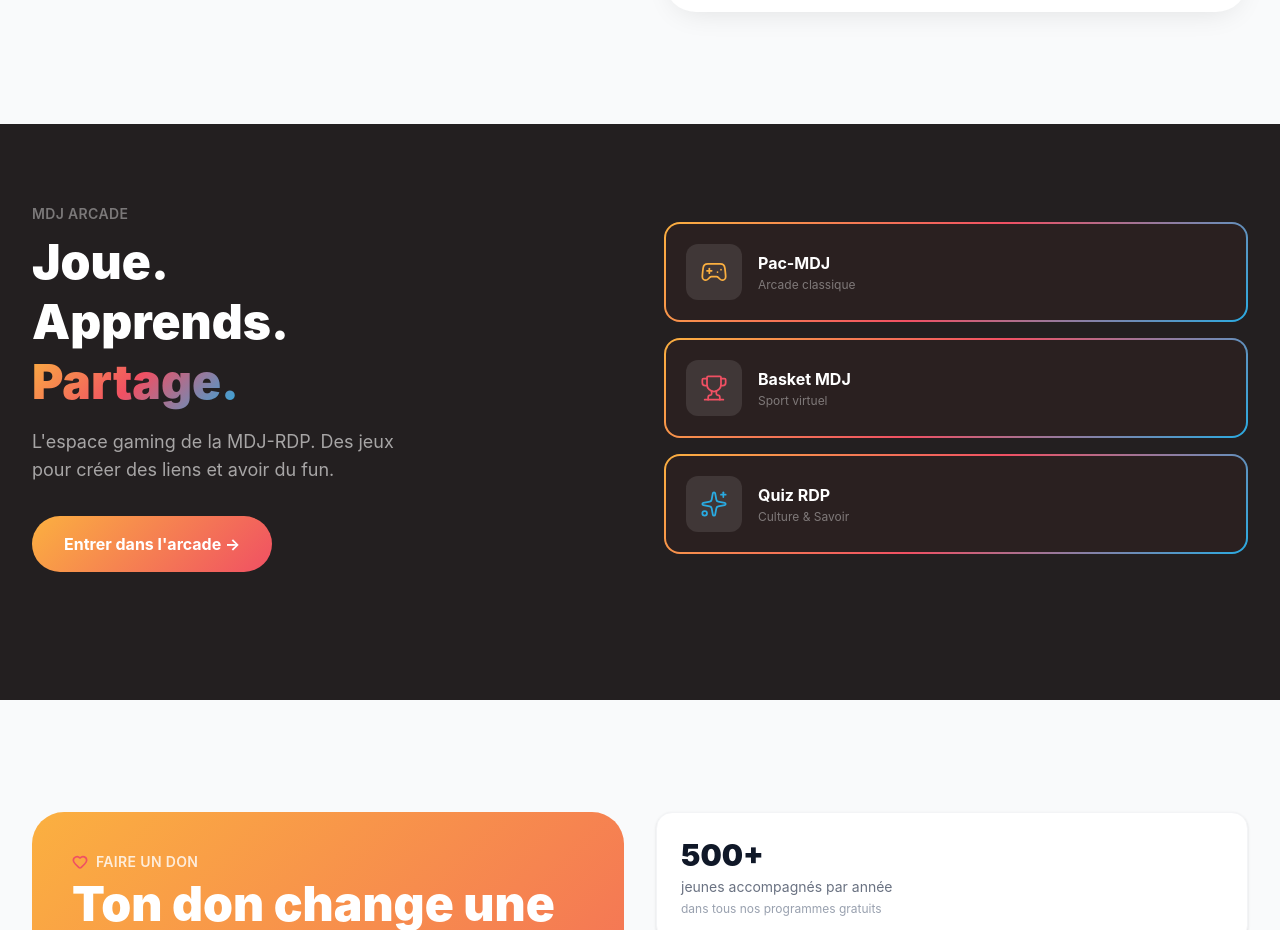
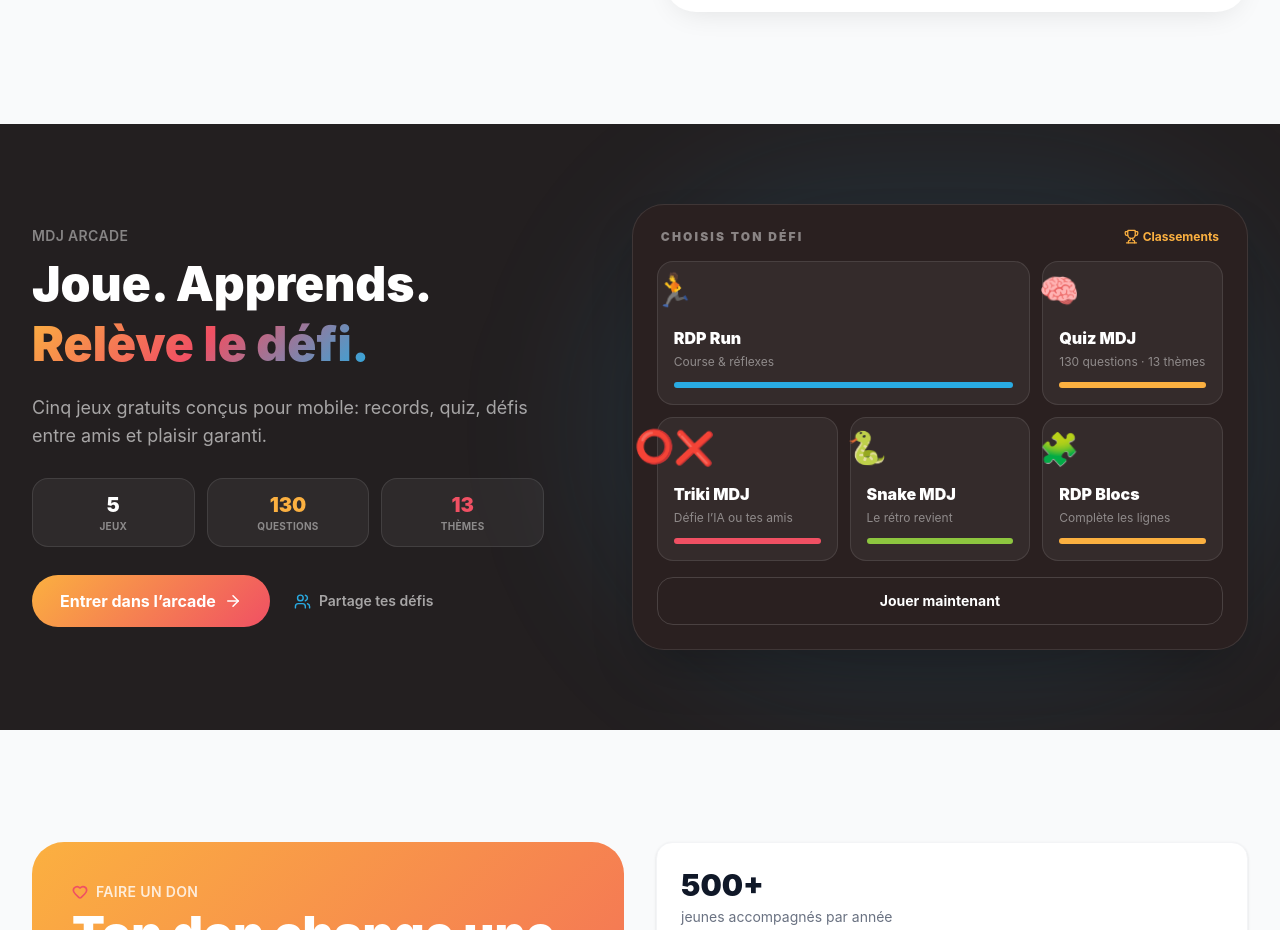
Before and after one commit to DaCoSa-debug/mdj-rdp-website, a React (Vite) app: page / in a window 1280 px wide. Shown: the part 4480-5410 px from the top of the page. Built offline with nearby package versions, Linux system fonts and the light colour scheme; no server answers.

Commit message:
feat: actualizar seccion arcade del inicio

```diff
--- a/src/components/Arcade.tsx
+++ b/src/components/Arcade.tsx
@@ -1,76 +1,67 @@
 import { Link } from 'react-router-dom'
-import { Gamepad2, Trophy, Sparkles } from 'lucide-react'
+import { ArrowRight, Trophy, Users } from 'lucide-react'
 
 const ORANGE = '#FBB040'
-const PINK   = '#F05063'
-const BLUE   = '#29ABE2'
-
-const gradientBorder = 'linear-gradient(135deg, #FBB040, #F05063, #29ABE2)'
+const PINK = '#F05063'
+const BLUE = '#29ABE2'
 
 const games = [
-  { Icon: Gamepad2, color: ORANGE, title: 'Pac-MDJ',    tag: 'Arcade classique' },
-  { Icon: Trophy,   color: PINK,   title: 'Basket MDJ', tag: 'Sport virtuel' },
-  { Icon: Sparkles, color: BLUE,   title: 'Quiz RDP',   tag: 'Culture & Savoir' },
+  { emoji: '🏃', title: 'RDP Run', tag: 'Course & réflexes', color: BLUE },
+  { emoji: '🧠', title: 'Quiz MDJ', tag: '130 questions · 13 thèmes', color: ORANGE },
+  { emoji: '⭕❌', title: 'Triki MDJ', tag: 'Défie l’IA ou tes amis', color: PINK },
+  { emoji: '🐍', title: 'Snake MDJ', tag: 'Le rétro revient', color: '#8DC63F' },
+  { emoji: '🧩', title: 'RDP Blocs', tag: 'Complète les lignes', color: ORANGE },
 ]
 
 export default function Arcade() {
   return (
-    <section className="py-20" style={{ background: '#231F20' }}>
+    <section className="overflow-hidden py-20" style={{ background: '#231F20' }}>
       <div className="mx-auto max-w-7xl px-4 sm:px-6 lg:px-8">
-        <div className="grid grid-cols-1 lg:grid-cols-2 gap-12 items-center mb-12">
+        <div className="grid items-center gap-10 lg:grid-cols-[1fr_1.15fr] lg:gap-16">
+          <div>
+            <p className="text-sm font-semibold uppercase tracking-wide text-white/45">MDJ ARCADE</p>
+            <h2 className="mt-2 text-4xl font-black leading-tight text-white md:text-5xl">
+              Joue. Apprends.<br />
+              <span style={{ background: `linear-gradient(135deg, ${ORANGE}, ${PINK}, ${BLUE})`, WebkitBackgroundClip: 'text', WebkitTextFillColor: 'transparent', backgroundClip: 'text' }}>Relève le défi.</span>
+            </h2>
+            <p className="mt-5 max-w-lg text-lg text-white/60">
+              Cinq jeux gratuits conçus pour mobile: records, quiz, défis entre amis et plaisir garanti.
+            </p>
 
-          {/* LEFT — text */}
-          <div>
-            <p className="font-semibold text-sm uppercase tracking-wide text-white/40">
-              MDJ ARCADE
-            </p>
-            <h2 className="font-black text-4xl md:text-5xl leading-tight mt-2 text-white">
-              Joue.<br />
-              Apprends.<br />
-              <span
-                style={{
-                  background: `linear-gradient(135deg, ${ORANGE}, ${PINK}, ${BLUE})`,  /* #FBB040 → #F05063 → #29ABE2 */
-                  WebkitBackgroundClip: 'text',
-                  WebkitTextFillColor: 'transparent',
-                  backgroundClip: 'text',
-                }}
-              >
-                Partage.
-              </span>
-            </h2>
-            <p className="text-white/60 mt-4 text-lg max-w-sm">
-              L'espace gaming de la MDJ-RDP. Des jeux pour créer des liens et avoir du fun.
-            </p>
-            <Link
-              to="/arcade"
-              className="mt-8 inline-flex items-center rounded-full px-8 py-4 font-bold text-white transition-opacity hover:opacity-90"
-              style={{ background: `linear-gradient(135deg, ${ORANGE}, ${PINK})` }}
-            >
-              Entrer dans l'arcade →
-            </Link>
+            <div className="mt-7 grid max-w-lg grid-cols-3 gap-3">
+              <div className="rounded-2xl border border-white/10 bg-white/5 p-3 text-center"><p className="text-xl font-black text-white">5</p><p className="text-[10px] font-bold uppercase tracking-wide text-white/45">jeux</p></div>
+              <div className="rounded-2xl border border-white/10 bg-white/5 p-3 text-center"><p className="text-xl font-black" style={{ color: ORANGE }}>130</p><p className="text-[10px] font-bold uppercase tracking-wide text-white/45">questions</p></div>
+              <div className="rounded-2xl border border-white/10 bg-white/5 p-3 text-center"><p className="text-xl font-black" style={{ color: PINK }}>13</p><p className="text-[10px] font-bold uppercase tracking-wide text-white/45">thèmes</p></div>
+            </div>
+
+            <div className="mt-7 flex flex-col gap-3 sm:flex-row">
+              <Link to="/arcade" className="inline-flex min-h-[52px] items-center justify-center gap-2 rounded-full px-7 font-bold text-white transition-opacity hover:opacity-90" style={{ background: `linear-gradient(135deg, ${ORANGE}, ${PINK})` }}>
+                Entrer dans l’arcade <ArrowRight size={18} />
+              </Link>
+              <span className="inline-flex items-center justify-center gap-2 px-3 text-sm font-semibold text-white/60"><Users size={17} style={{ color: BLUE }} /> Partage tes défis</span>
+            </div>
           </div>
 
-          {/* RIGHT — game cards */}
-          <div className="flex flex-col gap-4">
-            {games.map(({ Icon, color, title, tag }) => (
-              <div
-                key={title}
-                className="p-[2px] rounded-2xl"
-                style={{ background: gradientBorder }}
-              >
-                <div className="bg-[#2a2020] rounded-[calc(1rem-2px)] p-5 flex items-center gap-4">
-                  <div className="w-14 h-14 rounded-xl flex items-center justify-center shrink-0" style={{ background: 'rgba(255,255,255,0.10)' }}>
-                    <Icon size={28} strokeWidth={1.5} style={{ color }} />
+          <div className="relative">
+            <div aria-hidden className="absolute -inset-12 rounded-full blur-3xl" style={{ background: `${BLUE}18` }} />
+            <div className="relative rounded-[2rem] border border-white/10 bg-[#2a2020] p-4 shadow-2xl sm:p-6">
+              <div className="mb-4 flex items-center justify-between px-1">
+                <p className="text-xs font-black uppercase tracking-[.18em] text-white/45">Choisis ton défi</p>
+                <span className="inline-flex items-center gap-1 text-xs font-bold" style={{ color: ORANGE }}><Trophy size={15} /> Classements</span>
+              </div>
+              <div className="grid grid-cols-2 gap-3 sm:grid-cols-3">
+                {games.map((game, index) => (
+                  <div key={game.title} className={`rounded-2xl border border-white/10 bg-white/5 p-4 ${index === 0 ? 'sm:col-span-2' : ''}`}>
+                    <span className="animate-arcade-icon inline-flex text-3xl" style={{ animationDelay: `${index * 120}ms` }}>{game.emoji}</span>
+                    <p className="mt-3 font-black text-white">{game.title}</p>
+                    <p className="mt-1 text-xs text-white/45">{game.tag}</p>
+                    <span className="mt-3 block h-1.5 rounded-full" style={{ background: game.color }} />
                   </div>
-                  <div>
-                    <p className="font-bold text-white">{title}</p>
-                    <p className="text-white/40 text-xs mt-0.5">{tag}</p>
-                  </div>
-                </div>
+                ))}
               </div>
-            ))}
+              <Link to="/arcade" className="mt-4 flex min-h-[48px] items-center justify-center rounded-2xl border border-white/15 text-sm font-bold text-white transition-colors hover:bg-white/10">Jouer maintenant</Link>
+            </div>
           </div>
-
         </div>
       </div>
     </section>
```
